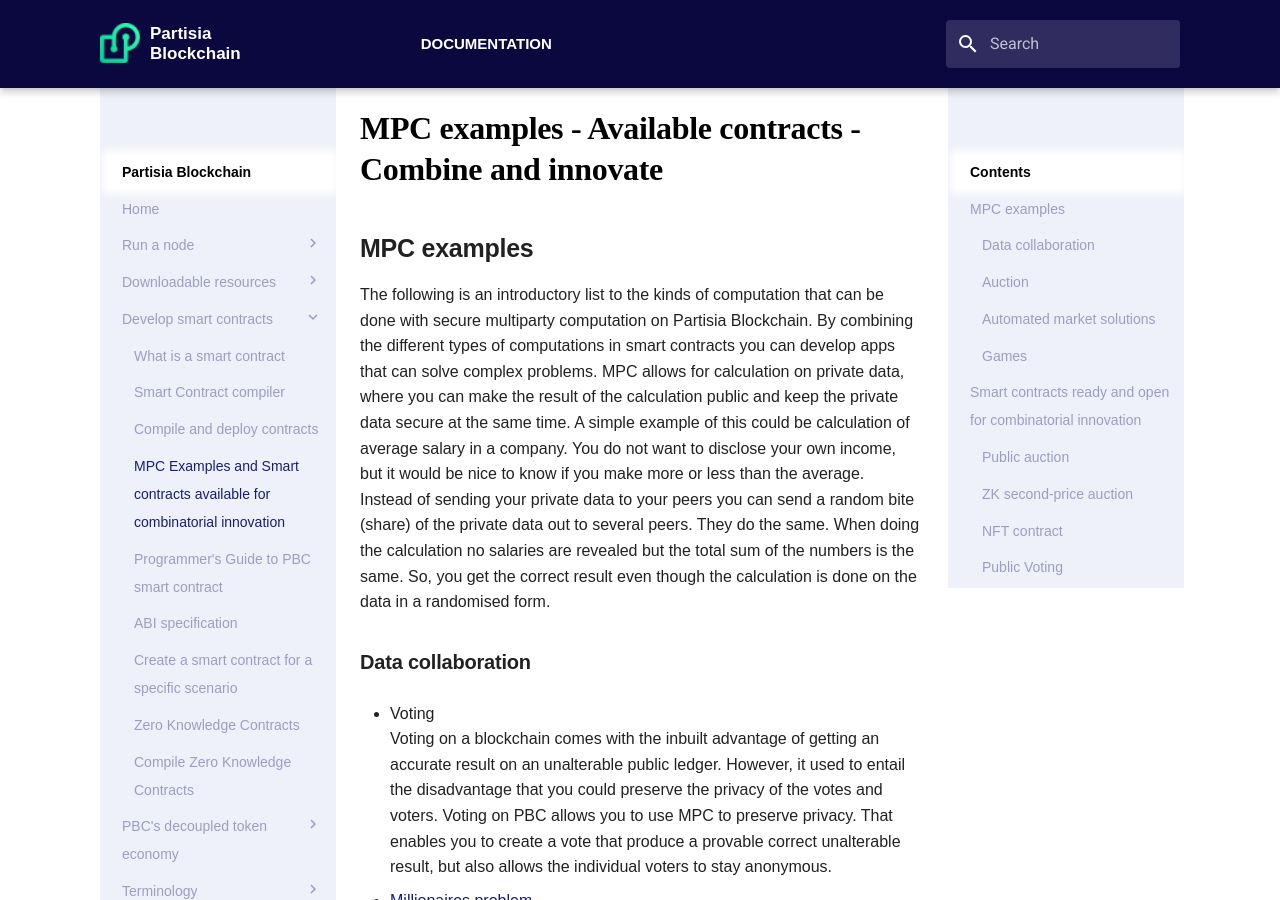
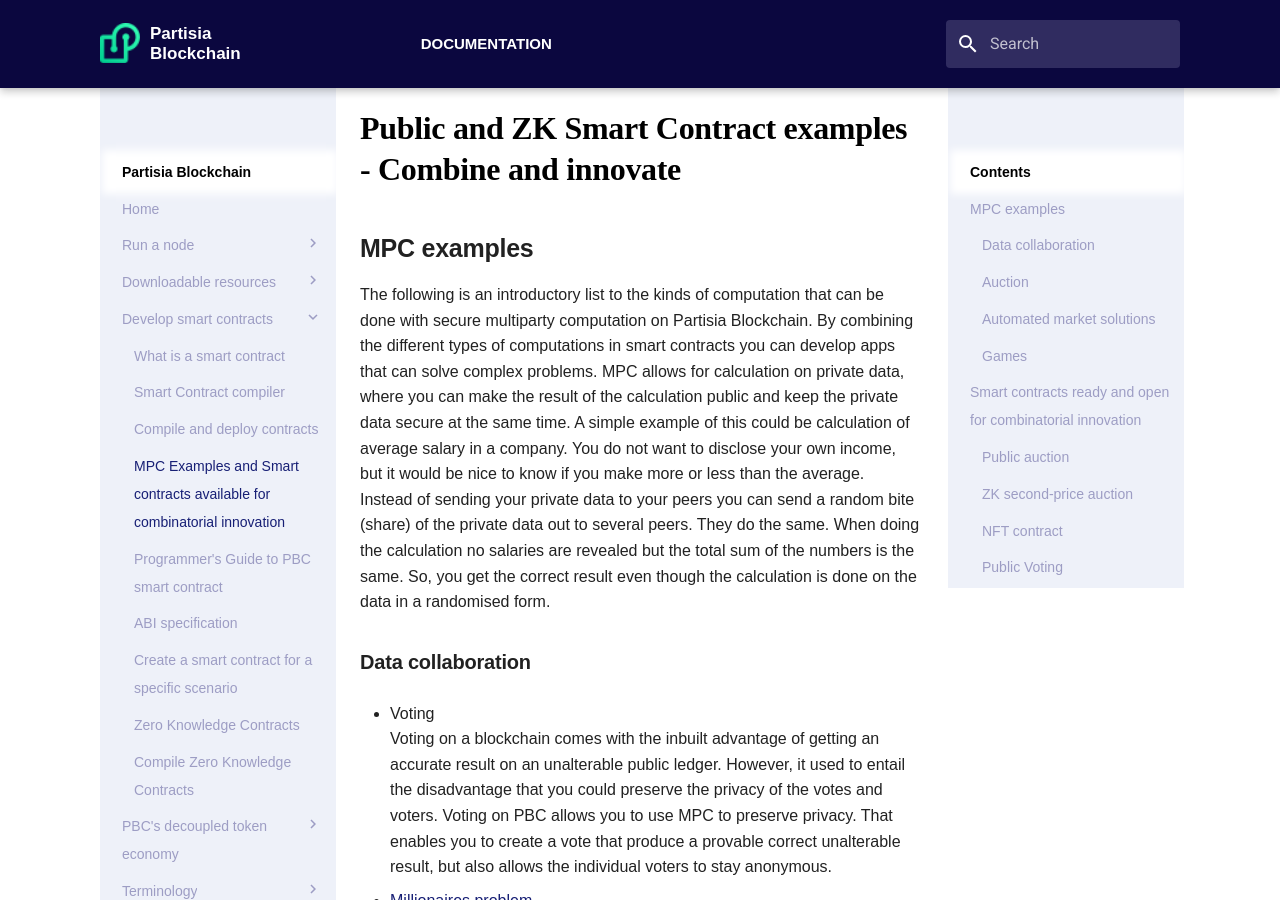
Before and after one commit to 0xSero/partisia-docs, an MkDocs documentation site: the page built from docs/combi-innovation.md, in a window 1280 px wide and 900 px high. Built offline with MkDocs 1.6.1 and Material for MkDocs 9.7.7, drawn with Linux system fonts in a browser that asks for light colours; some web fonts are replaced; a script that is not in the unit is left out.

Commit message:
Better title

```diff
--- a/docs/combi-innovation.md
+++ b/docs/combi-innovation.md
@@ -1,4 +1,4 @@
-# MPC examples - Available contracts - Combine and innovate
+# Public and ZK Smart Contract examples - Combine and innovate
 
 ##MPC examples
 
```
